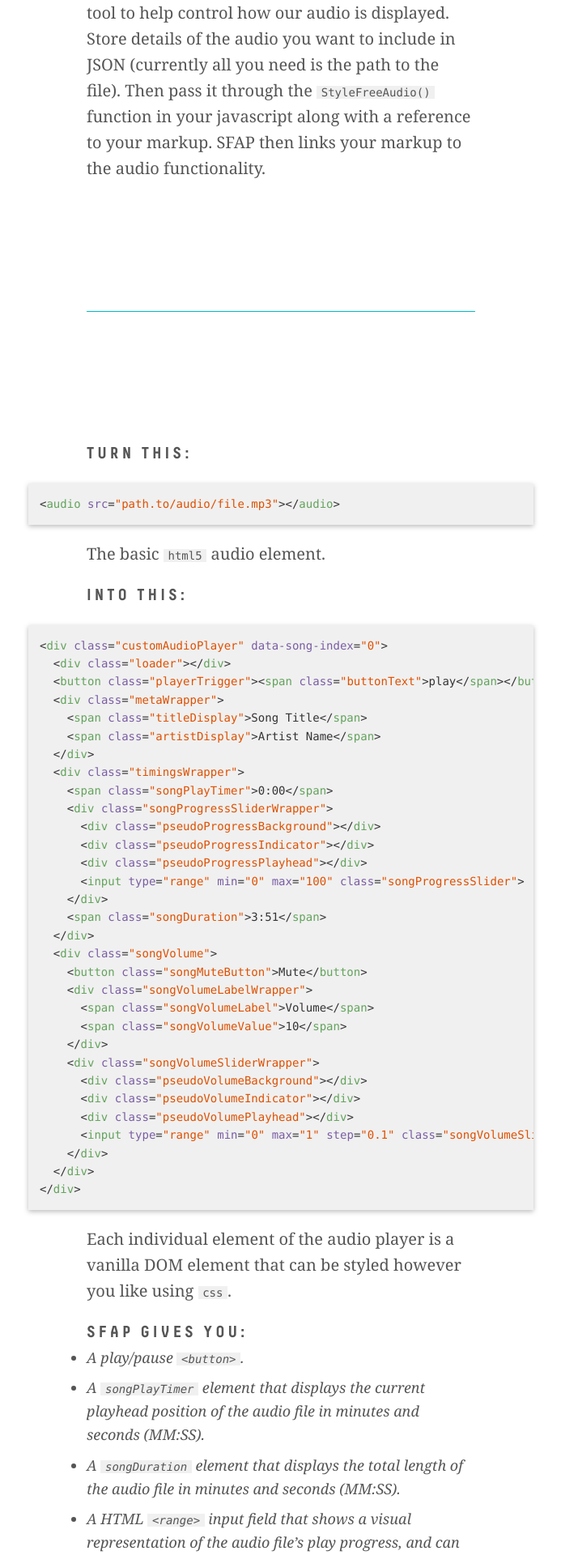
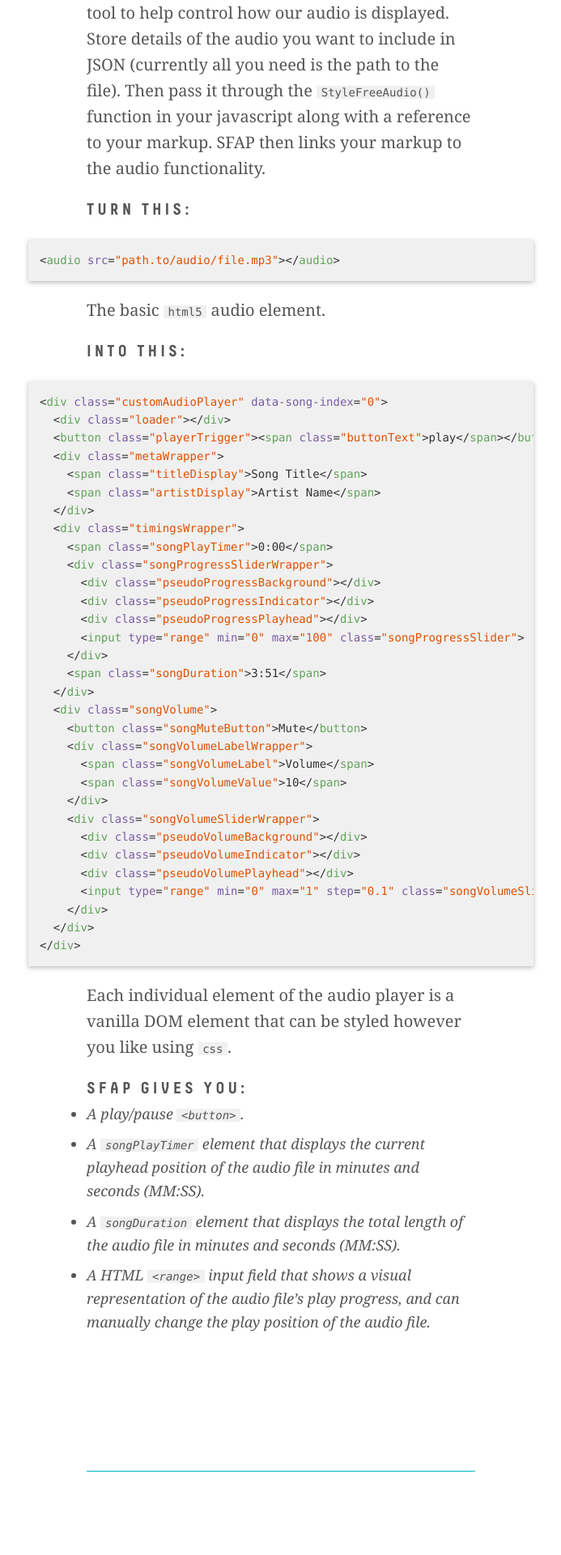
Before and after one commit to tomhazledine/audio, a Jekyll site: the page built from index.md, in a window 1280 px wide. Shown: the part 1295-3215 px from the top of the page at 81% size, without its empty margins (293-986 px from the left). Built offline with Jekyll 4.4.1, drawn with Linux system fonts in a browser that asks for light colours.

Commit message:
suppressing highlighter error

```diff
--- a/_config.yml
+++ b/_config.yml
@@ -1,6 +1,7 @@
 name: Style-Free Audio Player
 markdown: kramdown
-pygments: true
+hightlighter: rouge
+pygments: false
 kramdown:
   auto_ids: false
 description: A lightweight style-free audio player.
--- a/index.md
+++ b/index.md
@@ -28,9 +28,9 @@
 
 {% include audioPlayer.html %}
 
+<div id="over"></div>
+
 The **Style-Free Audio Player (SFAP)** is a handy tool to help control how our audio is displayed. Store details of the audio you want to include in JSON (currently all you need is the path to the file). Then pass it through the `StyleFreeAudio()` function in your javascript along with a reference to your markup. SFAP then links your markup to the audio functionality.
-
-<div class="divider" id="over"></div>
 
 ### Turn this:
 
```
